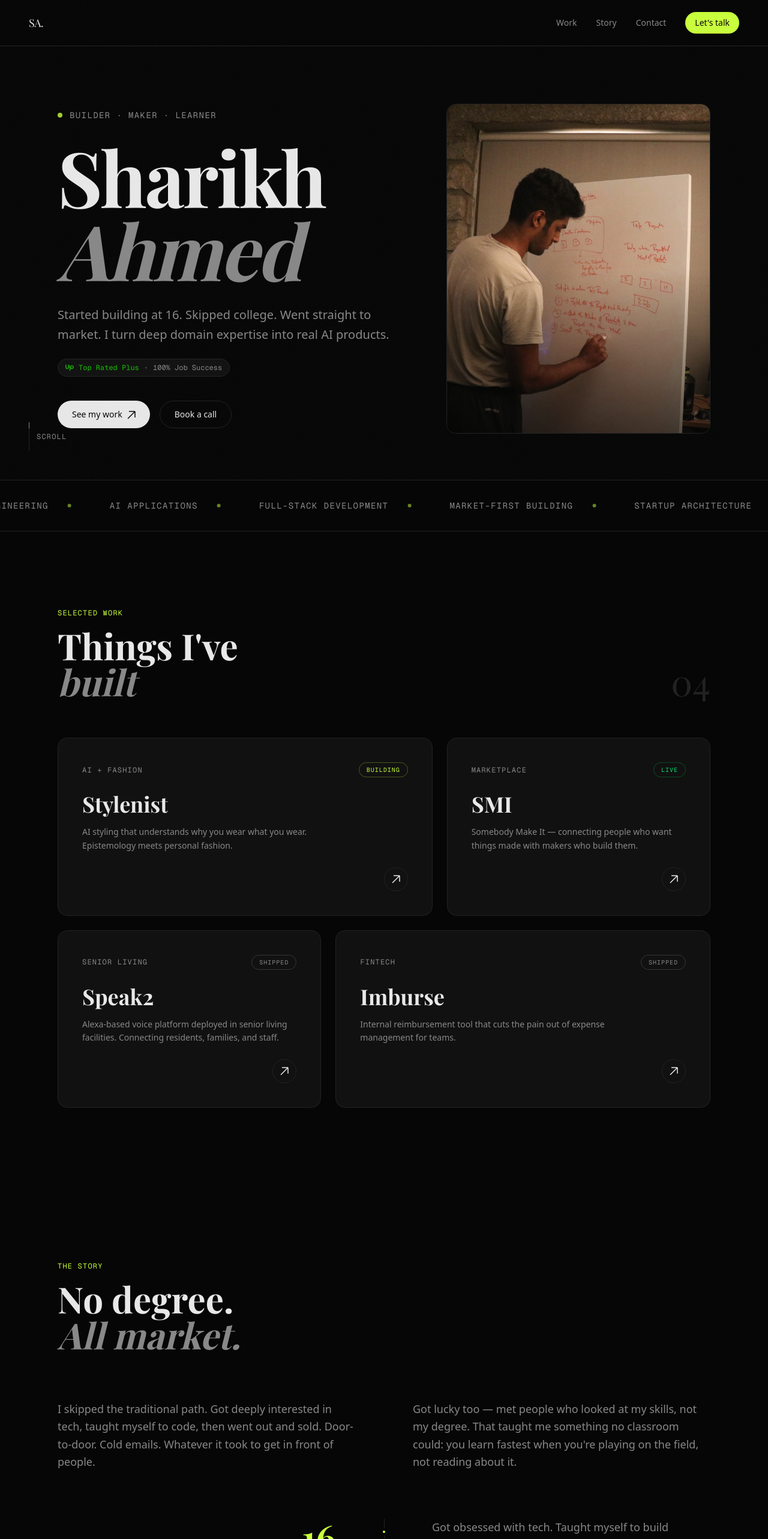
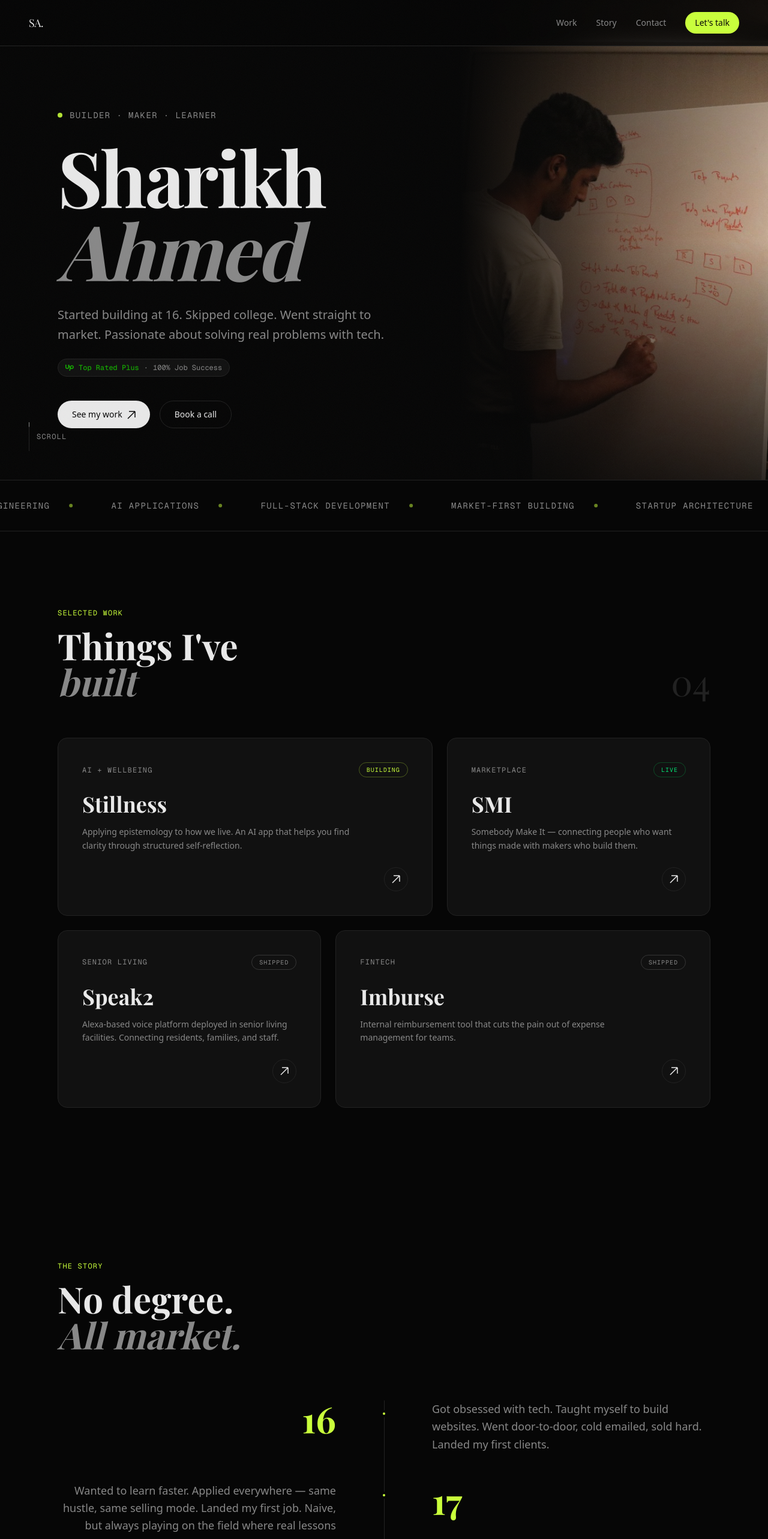
Before and after one commit to sharikhBat/sharikh-site, a Next.js app: page / in a window 1280 px wide. Shown: the top 2566 px of the page at 60% size. Built offline with nearby package versions, Linux system fonts and the light colour scheme.

Commit message:
Full-bleed hero image, rename Stillness, remove story paragraphs, update tagline

```diff
--- a/src/components/Hero.tsx
+++ b/src/components/Hero.tsx
@@ -5,9 +5,28 @@ import Image from "next/image";
 
 export function Hero() {
   return (
-    <section className="min-h-[85vh] md:min-h-screen flex flex-col justify-center px-6 md:px-12 lg:px-24 pt-24">
-      <div className="max-w-6xl w-full flex flex-col md:flex-row md:items-center md:justify-between gap-12 md:gap-16">
-        <div className="flex-1">
+    <section className="min-h-[85vh] md:min-h-screen flex flex-col justify-center relative overflow-hidden">
+      {/* Desktop: image absolute right, full height */}
+      <motion.div
+        initial={{ opacity: 0, scale: 1.05 }}
+        animate={{ opacity: 1, scale: 1 }}
+        transition={{ duration: 1.2, delay: 0.3, ease: [0.22, 1, 0.36, 1] }}
+        className="hidden md:block absolute top-0 right-0 w-[45%] lg:w-[40%] h-full"
+      >
+        <Image
+          src="/sharikh.jpg"
+          alt="Sharikh Ahmed at a whiteboard"
+          fill
+          sizes="45vw"
+          className="object-cover object-center"
+          priority
+        />
+        <div className="absolute inset-0 bg-gradient-to-r from-background via-background/40 to-transparent" />
+        <div className="absolute inset-0 bg-gradient-to-t from-background/80 via-transparent to-background/30" />
+      </motion.div>
+
+      <div className="relative z-10 px-6 md:px-12 lg:px-24 pt-24">
+        <div className="max-w-xl lg:max-w-2xl">
           <motion.div
             initial={{ opacity: 0 }}
             animate={{ opacity: 1 }}
@@ -41,8 +60,8 @@ export function Hero() {
             }}
             className="text-base md:text-xl text-muted max-w-xl leading-relaxed mb-4 md:mb-6"
           >
-            Started building at 16. Skipped college. Went straight to market. I
-            turn deep domain expertise into real AI products.
+            Started building at 16. Skipped college. Went straight to market.
+            Passionate about solving real problems with tech.
           </motion.p>
 
           {/* Upwork badge */}
@@ -113,34 +132,34 @@ export function Hero() {
             </a>
           </motion.div>
         </div>
+      </div>
 
-        {/* Profile image */}
+      {/* Mobile: image below content */}
       <motion.div
         initial={{ opacity: 0, scale: 0.95 }}
         animate={{ opacity: 1, scale: 1 }}
         transition={{ duration: 1, delay: 0.6, ease: [0.22, 1, 0.36, 1] }}
-          className="flex-shrink-0 w-full md:w-[380px] lg:w-[440px]"
+        className="md:hidden px-6 mt-8"
       >
-          <div className="relative aspect-[3/2] md:aspect-[4/5] rounded-2xl overflow-hidden border border-border">
+        <div className="relative aspect-[3/2] rounded-2xl overflow-hidden border border-border">
           <Image
             src="/sharikh.jpg"
             alt="Sharikh Ahmed at a whiteboard"
             fill
-              sizes="(max-width: 768px) 100vw, 440px"
+            sizes="100vw"
             className="object-cover object-center"
             priority
           />
           <div className="absolute inset-0 bg-gradient-to-t from-background/60 via-transparent to-transparent" />
         </div>
       </motion.div>
-      </div>
 
       {/* Scroll indicator — desktop only */}
       <motion.div
         initial={{ opacity: 0 }}
         animate={{ opacity: 1 }}
         transition={{ duration: 0.6, delay: 1.5 }}
-        className="hidden md:flex absolute bottom-12 left-6 md:left-12 items-center gap-3"
+        className="hidden md:flex absolute bottom-12 left-6 md:left-12 items-center gap-3 z-10"
       >
         <div className="w-[1px] h-12 bg-border overflow-hidden">
           <motion.div
--- a/src/components/Story.tsx
+++ b/src/components/Story.tsx
@@ -34,20 +34,6 @@ export function Story() {
             <span className="italic text-muted">All market.</span>
           </h2>
         </AnimatedSection>
-
-        <div className="grid grid-cols-1 md:grid-cols-2 gap-8 md:gap-24 mb-16 md:mb-20">
-          <AnimatedSection delay={0.1}>
-            <p className="text-muted text-base md:text-lg leading-relaxed">
-              I skipped the traditional path. Got deeply interested in tech, taught myself to code, then went out and sold. Door-to-door. Cold emails. Whatever it took to get in front of people.
-            </p>
-          </AnimatedSection>
-
-          <AnimatedSection delay={0.2}>
-            <p className="text-muted text-base md:text-lg leading-relaxed">
-              Got lucky too — met people who looked at my skills, not my degree. That taught me something no classroom could: you learn fastest when you&apos;re playing on the field, not reading about it.
-            </p>
-          </AnimatedSection>
-        </div>
 
         {/* Timeline - mobile: simple stacked, desktop: alternating */}
         <div className="relative">
--- a/src/components/Work.tsx
+++ b/src/components/Work.tsx
@@ -16,10 +16,10 @@ interface Project {
 
 const projects: Project[] = [
   {
-    title: "Stylenist",
-    tag: "AI + Fashion",
+    title: "Stillness",
+    tag: "AI + Wellbeing",
     description:
-      "AI styling that understands why you wear what you wear. Epistemology meets personal fashion.",
+      "Applying epistemology to how we live. An AI app that helps you find clarity through structured self-reflection.",
     status: "building",
     link: "#",
     colSpan: "md:col-span-7",
```
Lines whose indentation alone changed are shown as unchanged.
